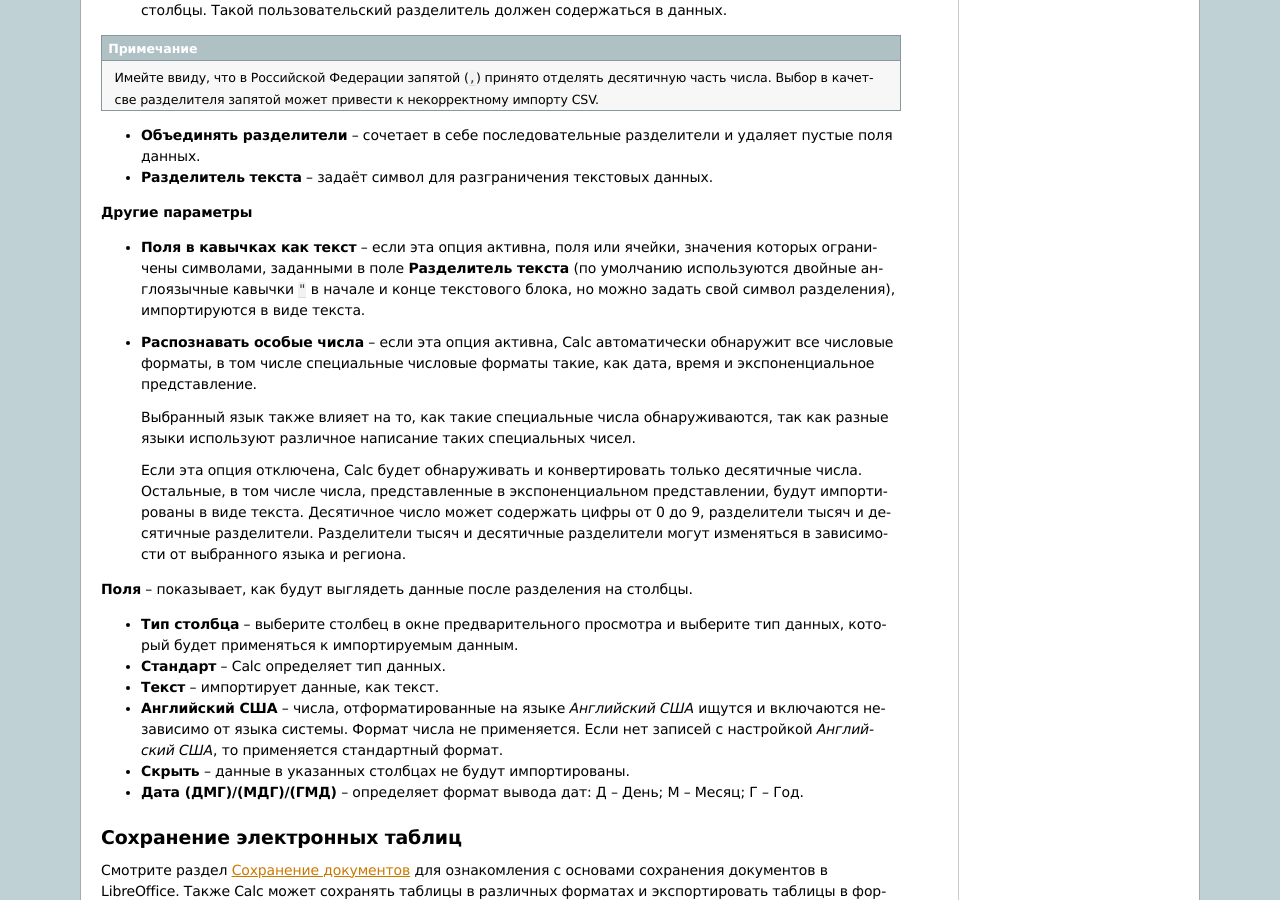
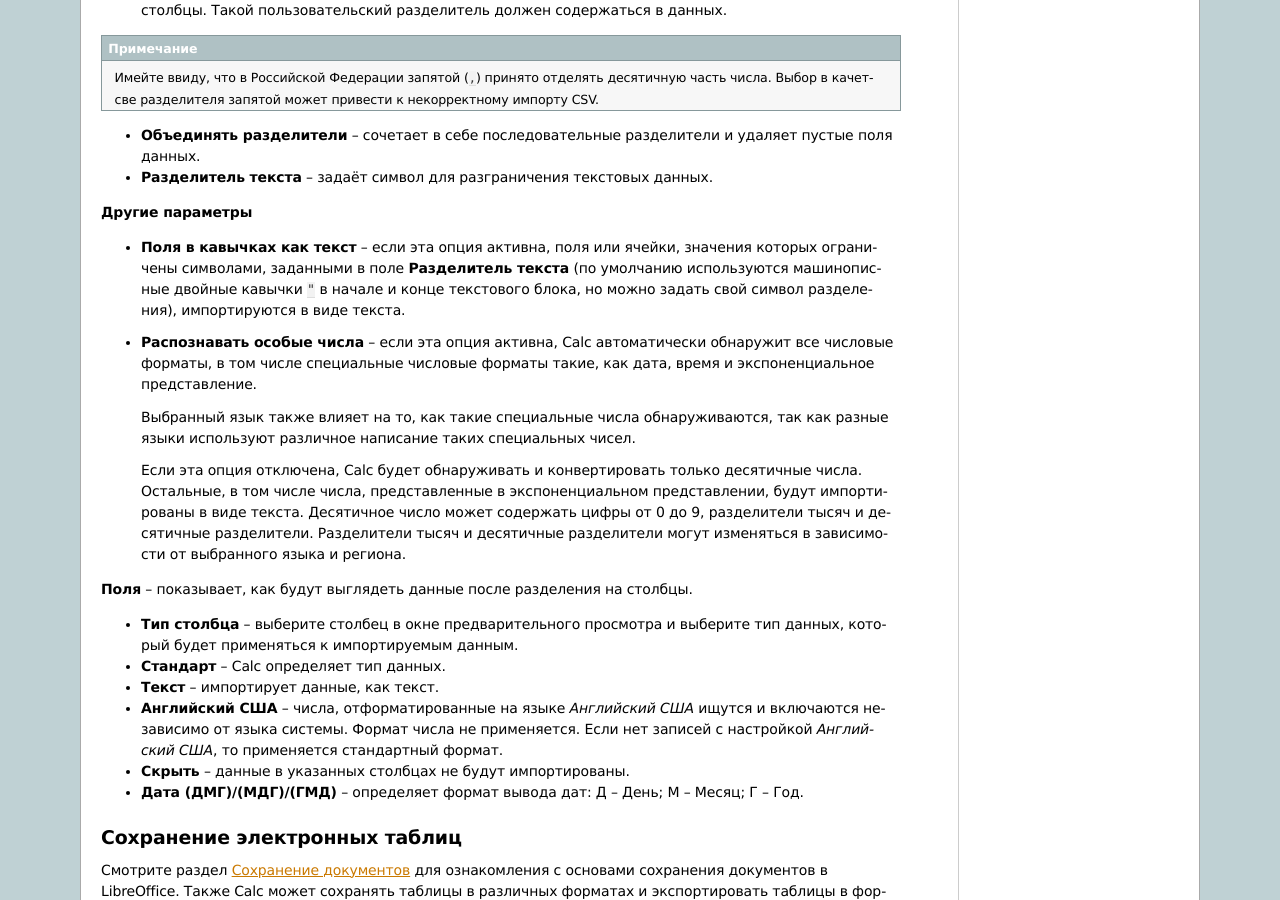
Before and after one commit to LibreRussia/libreoffice-gettingstarted, a Sphinx documentation site: the page built from docs/calc.rst, in a window 1280 px wide and 900 px high, scrolled down 6931 px. Built offline with Sphinx 7.4.7, drawn with Linux system fonts in a browser that asks for light colours; formulas are drawn with MathJax 3.

Commit message:
Исправление про кавычки от bormant

```diff
--- a/docs/calc.rst
+++ b/docs/calc.rst
@@ -295,7 +295,7 @@ Calc работает с элементами, называемыми табли
 
 **Другие параметры**
 
-* **Поля в кавычках как текст** – если эта опция активна, поля или ячейки, значения которых ограничены символами, заданными в поле **Разделитель текста** (по умолчанию используются двойные англоязычные кавычки ``"`` в начале и конце текстового блока, но можно задать свой символ разделения), импортируются в виде текста.
+* **Поля в кавычках как текст** – если эта опция активна, поля или ячейки, значения которых ограничены символами, заданными в поле **Разделитель текста** (по умолчанию используются машинописные двойные кавычки ``"`` в начале и конце текстового блока, но можно задать свой символ разделения), импортируются в виде текста.
 
 * **Распознавать особые числа** – если эта опция активна, Calc автоматически обнаружит все числовые форматы, в том числе специальные числовые форматы такие, как дата, время и экспоненциальное представление.
 
```
